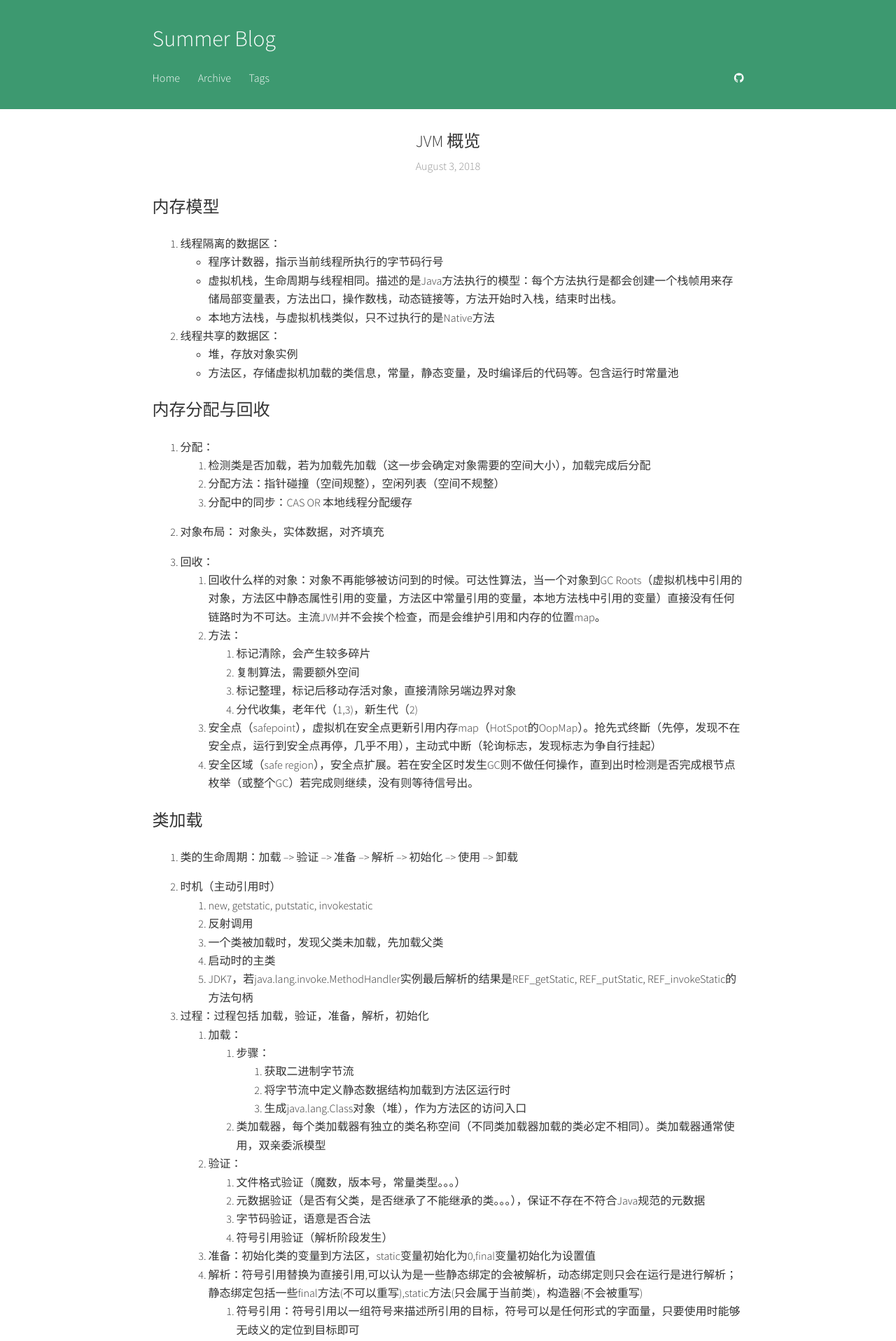
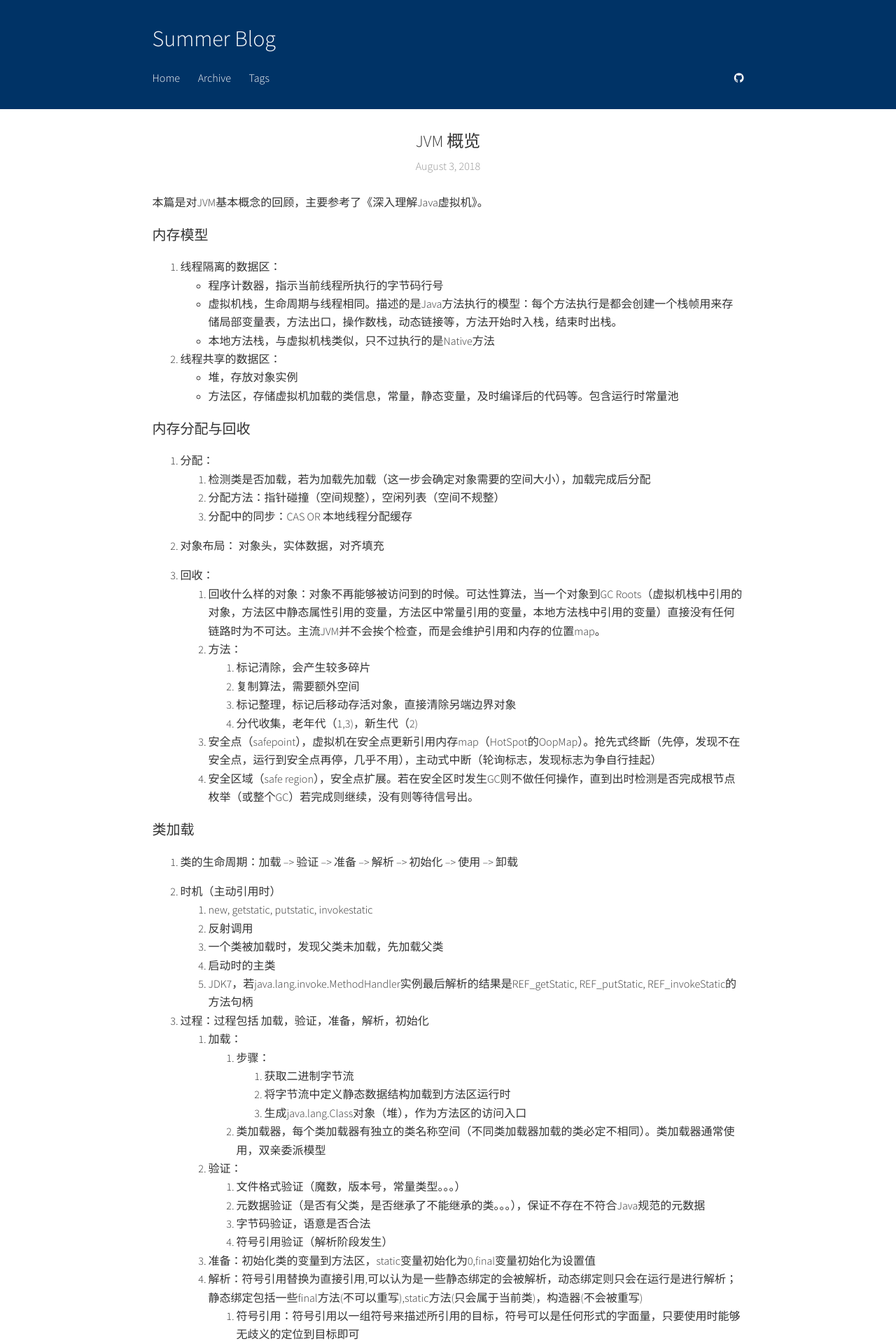
Before and after one commit to summer00/summer00.github.io, a Jekyll site: the page built from _posts/2018-08-03-jvm-summary.markdown, in a window 1280 px wide. Shown: the top 1917 px of the page at 70% size. Built offline with Jekyll 4.4.1, drawn with Linux system fonts in a browser that asks for light colours; comment, search, counter and statistics services are not loaded.

Commit message:
Update config

```diff
--- a/_config.yml
+++ b/_config.yml
@@ -4,9 +4,9 @@ description: "A simple tech blog"
 more: "read more »"
 url: "https://summer00.github.io/"
 baseurl: ""
-paginate: 2
+paginate: 3
 permalink: pretty
-excerpt_separator: "\n\n\n" # two blank lines
+excerpt_separator: "\n\n" # two blank lines
 
 style:
   minimalist: false
@@ -18,7 +18,7 @@ navigation:
   - tags.md
 
 comments:
-  disqus: "disqus-contrast"
+  disqus: "summer00"
 #  isso: "comments.mysite.org"
 
 links: # see http://fontawesome.io/icons/#brand for all possible icons
--- a/_posts/2018-08-03-jvm-summary.markdown
+++ b/_posts/2018-08-03-jvm-summary.markdown
@@ -3,6 +3,8 @@ title:  "JVM 概览"
 date:   2018-08-03 15:37:48 +0800
 categories: [jvm, summary]
 ---
+
+本篇是对JVM基本概念的回顾，主要参考了《深入理解Java虚拟机》。
 
 # 内存模型
 
--- a/_sass/anchor.sass
+++ b/_sass/anchor.sass
@@ -1,17 +1,17 @@
 a.ghost, a.gray, a.disabled
-  border-radius: 2px
-  padding: .4em .8em
+  border-radius: 1px
+  padding: .2em .6em
 
 a.ghost
-  background-color: #68f
-  border: 2px solid #68f
+  background-color: #336699
+  border: 0.5px solid #336699
   color: white
   transition: .1s
 
 a.ghost:hover
   background-color: transparent
-  border-color: #68f
-  color: #68f
+  border-color: #336699
+  color: #336699
 
 a.gray, a.disabled
   background-color: reduce(8)
--- a/_sass/basic.sass
+++ b/_sass/basic.sass
@@ -12,7 +12,7 @@ a
   text-decoration: inherit
   transition: color .2s ease-out
   &.selected, &:hover
-    color: reduce(100)
+    color: #565656
 
 a, b, strong, th
   font-weight: 400
@@ -24,7 +24,10 @@ main
   flex-grow: 1
 
 article a
-  color: #68f
+  color: #336699
+  transition: color .2s ease-out
+  &.selected, &:hover
+    color: reduce(100)
 
 header a, footer a
   color: inherit
@@ -38,7 +41,7 @@ header span, header time
   color: #949494
 
 blockquote
-  border-left: 5px solid #68f
+  border-left: 5px solid #336699
   padding-left: 1.5em
   margin: 0
 
@@ -52,3 +55,12 @@ img
 
 figure
   margin: 1em 0
+
+article header h1
+  font-size: 24px
+
+article h1
+  font-size: 20px
+
+article
+  font-size: 16px
--- a/index.sass
+++ b/index.sass
@@ -52,7 +52,7 @@ article, body > header, body > footer
   padding: 1em calc(22% - 4em)
 
 body > header
-  background-color: #3D9970
+  background-color: #003366
   color: white
 
 {% if site.style.dark %}
```
